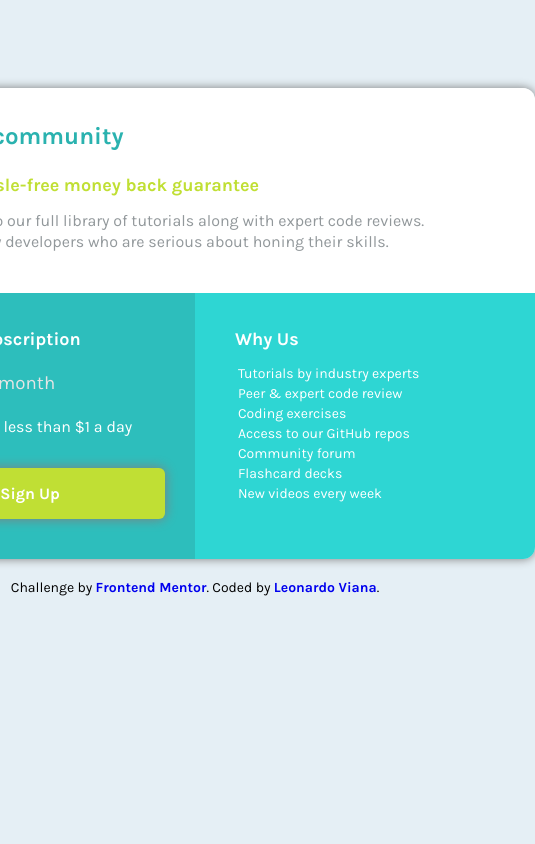
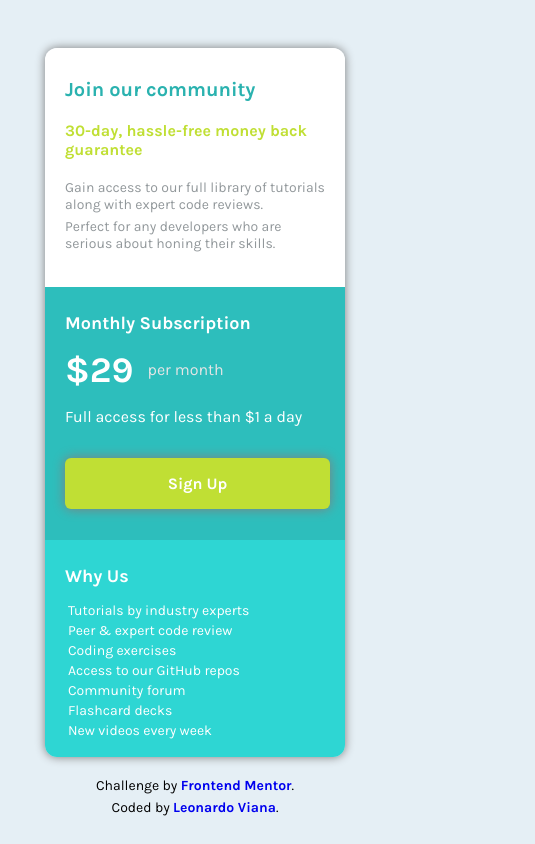
Before and after one commit to leveau10/FrontEndMentor-SinglePriceGrid, a plain HTML site: page index.html in a window 390 px wide. Shown: the whole page, 535 px wide, since content can reach past the window. Drawn offline with Linux system fonts and the light colour scheme.

Commit message:
responsivity and last details

```diff
--- a/index.html
+++ b/index.html
@@ -46,10 +46,10 @@
     </section>
   </section>
   <footer>
-    <p class="attribution">
-      Challenge by <a href="https://www.frontendmentor.io/challenges/single-price-grid-component-5ce41129d0ff452fec5abbbc" target="_blank">Frontend Mentor</a>.
-      Coded by <a href="https://github.com/leveau10">Leonardo Viana</a>.
-    </p>
+    <section class="attribution">
+      <p>Challenge by <a href="https://www.frontendmentor.io/challenges/single-price-grid-component-5ce41129d0ff452fec5abbbc" target="_blank">Frontend Mentor</a>. </p>
+      <p>Coded by <a href="https://github.com/leveau10">Leonardo Viana</a>.</p>
+    </section>
   </footer>
 </body>
 </html>
--- a/style.css
+++ b/style.css
@@ -32,6 +32,7 @@ body{
 .join-us h2{
     font-size: 18px;
     color: hsl(71, 73%, 54%);
+    font-weight: 700;
 }
 
 .join-us p{
@@ -64,13 +65,14 @@ body{
     display: flex;
     align-items: center;
     gap: 14px;
+    font-size: 16px;
     margin: 0;
     color: hsl(0, 2%, 90%);
     font-weight: 100;
 }
 
 .price{
-    font-size: 30px;
+    font-size: 36px;
     color: white;
     font-weight: 700;
 }
@@ -111,10 +113,71 @@ body{
     font-size: 14px;
     margin-top: 20px;
     font-family:'Karla', Tahoma, Geneva, Verdana, sans-serif;
+    text-align:center;
 }
-
+.attribution p{
+    margin: 5px;
+}
 
 a{
     text-decoration: none;
     font-weight: 700;
 }
+
+@media (max-width: 480px){
+    .card{
+        width: 300px;
+        margin-top: 40px;
+    }
+    .join-us{
+        padding: 10px 15px 30px 20px;
+    }
+    .join-us h1{
+        font-size: 20px;
+    }
+
+    .join-us h2{
+        font-size: 16px;
+        margin-bottom: 20px;
+    }
+
+    .join-us p{
+        font-size: 14px;
+        margin: 5px 0;
+    }
+
+    .informations{
+        flex-direction: column;
+    }
+
+    .subscription{
+        width: inherit;
+        padding: 10px 15px 15px 20px;
+        border-bottom-left-radius: 0px;
+    }
+
+    .subscription h2{
+        font-size: 18px;
+    }
+
+    .subscription h3{
+        gap: 14px;
+
+    }
+
+    .price{
+        font-size: 36px;
+        color: white;
+        font-weight: 700;
+    }
+
+    .why-us{
+        border-bottom-left-radius: 12px;
+        width: inherit;
+        padding: 10px 15px 15px 20px;
+    }
+
+    .attribution{
+        text-align:center;
+    }
+}
```
